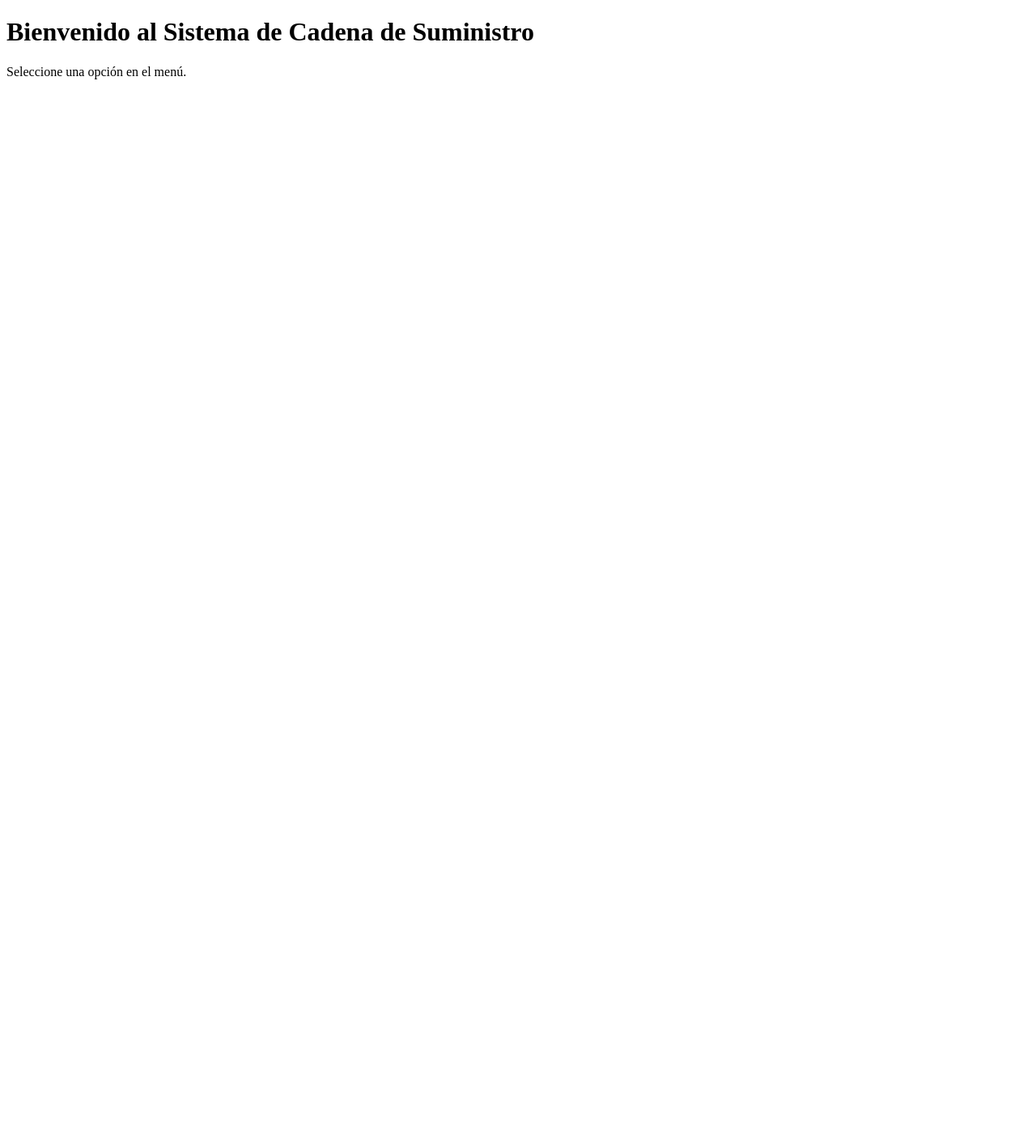
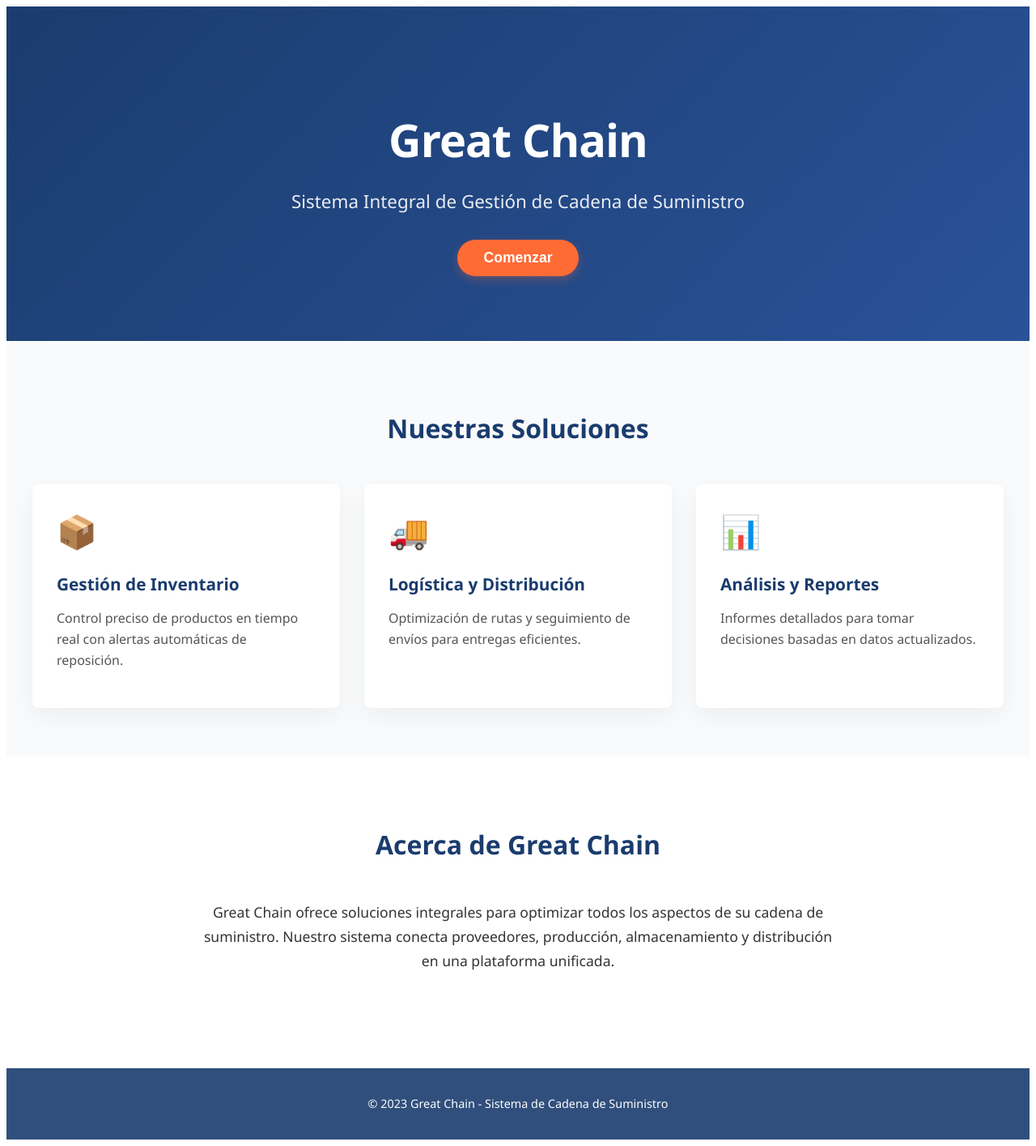
Before and after one commit to Diegoval-Dev/DB2-PRY1, a React (Vite) app in the folder frontend/: page / in a window 1280 px wide. Shown: the whole page at 81% size. Before the commit the page ends 800 px from the top, so only its background shows below. Built offline with nearby package versions, Linux system fonts and the light colour scheme; no server answers.

Commit message:
feat: add the newest landind page

```diff
--- /dev/null
+++ b/frontend/src/pages/Home.module.css
@@ -0,0 +1,150 @@
+.container {
+  width: 100%;
+  min-height: 100vh;
+  font-family: 'Segoe UI', Tahoma, Geneva, Verdana, sans-serif;
+}
+
+.hero {
+  background: linear-gradient(135deg, #1a3c6e 0%, #2a5298 100%);
+  color: white;
+  padding: 80px 20px;
+  text-align: center;
+  position: relative;
+}
+
+.heroContent {
+  max-width: 800px;
+  margin: 0 auto;
+}
+
+.title {
+  font-size: 3.5rem;
+  margin-bottom: 0.5rem;
+  font-weight: 700;
+  letter-spacing: -1px;
+}
+
+.subtitle {
+  font-size: 1.4rem;
+  margin-bottom: 2rem;
+  font-weight: 300;
+  opacity: 0.9;
+}
+
+.ctaButton {
+  background-color: #ff6b35;
+  color: white;
+  border: none;
+  padding: 12px 32px;
+  font-size: 1.1rem;
+  border-radius: 30px;
+  cursor: pointer;
+  transition: all 0.3s ease;
+  font-weight: 600;
+  box-shadow: 0 4px 12px rgba(255, 107, 53, 0.3);
+}
+
+.ctaButton:hover {
+  background-color: #ff8255;
+  transform: translateY(-2px);
+  box-shadow: 0 6px 16px rgba(255, 107, 53, 0.4);
+}
+
+.features {
+  padding: 60px 20px;
+  background-color: #f9fafc;
+}
+
+.sectionTitle {
+  text-align: center;
+  font-size: 2rem;
+  color: #1a3c6e;
+  margin-bottom: 3rem;
+}
+
+.featureCards {
+  display: flex;
+  justify-content: center;
+  flex-wrap: wrap;
+  gap: 30px;
+  max-width: 1200px;
+  margin: 0 auto;
+}
+
+.featureCard {
+  background-color: white;
+  border-radius: 8px;
+  padding: 30px;
+  flex: 1 1 300px;
+  max-width: 350px;
+  box-shadow: 0 10px 30px rgba(0, 0, 0, 0.05);
+  transition: all 0.3s ease;
+}
+
+.featureCard:hover {
+  transform: translateY(-10px);
+  box-shadow: 0 15px 35px rgba(0, 0, 0, 0.1);
+}
+
+.iconContainer {
+  font-size: 2.5rem;
+  margin-bottom: 1.5rem;
+}
+
+.featureCard h3 {
+  font-size: 1.3rem;
+  color: #1a3c6e;
+  margin-bottom: 1rem;
+}
+
+.featureCard p {
+  color: #555;
+  line-height: 1.6;
+}
+
+.aboutSection {
+  padding: 60px 20px;
+  background-color: white;
+}
+
+.aboutContent {
+  max-width: 800px;
+  margin: 0 auto;
+  text-align: center;
+}
+
+.aboutText {
+  color: #333;
+  line-height: 1.7;
+  font-size: 1.1rem;
+}
+
+.footer {
+  background-color: #1a3c6e;
+  color: white;
+  text-align: center;
+  padding: 20px;
+  font-size: 0.9rem;
+  opacity: 0.9;
+  margin-top: 40px;
+}
+
+/* Responsive styles */
+@media (max-width: 768px) {
+  .title {
+    font-size: 2.5rem;
+  }
+
+  .subtitle {
+    font-size: 1.2rem;
+  }
+
+  .featureCards {
+    flex-direction: column;
+    align-items: center;
+  }
+
+  .featureCard {
+    max-width: 100%;
+  }
+}
--- a/frontend/src/pages/Home.tsx
+++ b/frontend/src/pages/Home.tsx
@@ -1,8 +1,52 @@
+import React from 'react';
+import styles from './Home.module.css';
+
 const Home = () => {
   return (
-    <div>
-      <h1>Bienvenido al Sistema de Cadena de Suministro</h1>
-      <p>Seleccione una opción en el menú.</p>
+    <div className={styles.container}>
+      <section className={styles.hero}>
+        <div className={styles.heroContent}>
+          <h1 className={styles.title}>Great Chain</h1>
+          <p className={styles.subtitle}>Sistema Integral de Gestión de Cadena de Suministro</p>
+          <button className={styles.ctaButton}>Comenzar</button>
+        </div>
+      </section>
+
+      <section className={styles.features}>
+        <h2 className={styles.sectionTitle}>Nuestras Soluciones</h2>
+        <div className={styles.featureCards}>
+          <div className={styles.featureCard}>
+            <div className={styles.iconContainer}>📦</div>
+            <h3>Gestión de Inventario</h3>
+            <p>Control preciso de productos en tiempo real con alertas automáticas de reposición.</p>
+          </div>
+          <div className={styles.featureCard}>
+            <div className={styles.iconContainer}>🚚</div>
+            <h3>Logística y Distribución</h3>
+            <p>Optimización de rutas y seguimiento de envíos para entregas eficientes.</p>
+          </div>
+          <div className={styles.featureCard}>
+            <div className={styles.iconContainer}>📊</div>
+            <h3>Análisis y Reportes</h3>
+            <p>Informes detallados para tomar decisiones basadas en datos actualizados.</p>
+          </div>
+        </div>
+      </section>
+
+      <section className={styles.aboutSection}>
+        <div className={styles.aboutContent}>
+          <h2 className={styles.sectionTitle}>Acerca de Great Chain</h2>
+          <p className={styles.aboutText}>
+            Great Chain ofrece soluciones integrales para optimizar todos los aspectos
+            de su cadena de suministro. Nuestro sistema conecta proveedores,
+            producción, almacenamiento y distribución en una plataforma unificada.
+          </p>
+        </div>
+      </section>
+
+      <footer className={styles.footer}>
+        <p>© 2023 Great Chain - Sistema de Cadena de Suministro</p>
+      </footer>
     </div>
   );
 };
```
